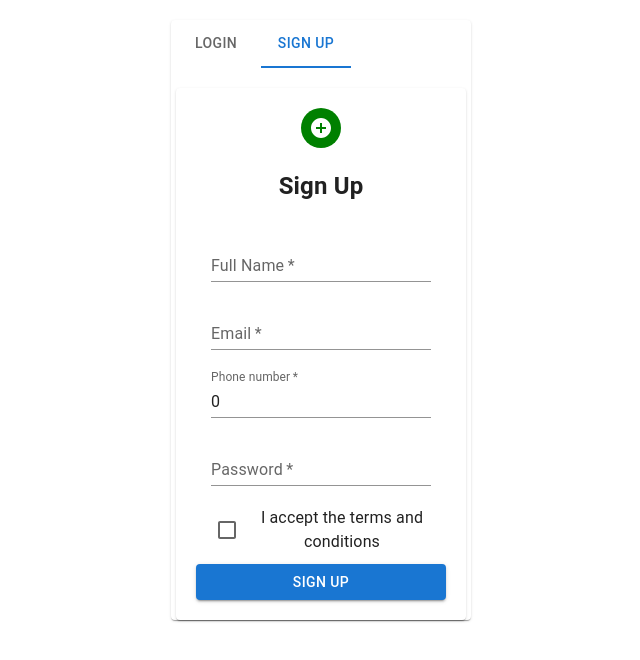
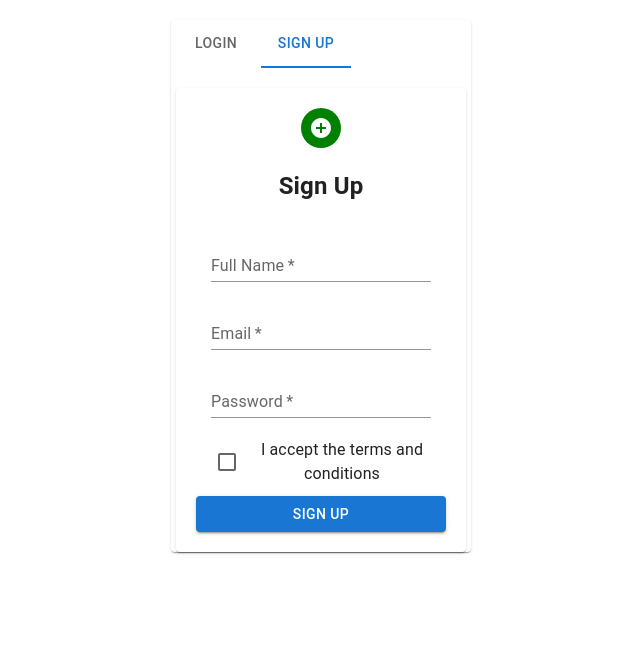
Before and after one commit to omar-elhajj00/shipping-fullstack, a React (Create React App) app in the folder front-end/: page / in a window 1280 px wide. Both pictures are taken after a click on the tab "SIGN UP". Shown: the top 660 px of the page, without its empty margins (319-959 px from the left). Built offline with nearby package versions, Linux system fonts and the light colour scheme; no server answers.

Commit message:
fix the register api in react

```diff
--- a/front-end/src/components/SignUp.jsx
+++ b/front-end/src/components/SignUp.jsx
@@ -14,18 +14,12 @@ const SignUp = () => {
     const [user, setUser] = useState({
         name: "",
         email: "",
-        phoneNumber: 0,
         password: ""
     });
-    const {name, email, phoneNumber, password} =user;
+    const {name, email, password} =user;
 
     const onInputChange = e => {
-        setUser({ ...user, [e.target.name]: e.target.value});
-    }
-
-    async function signup() {
-        let results= await axios.post("http://127.0.0.1:8000/api/register", user);
-        return results;
+        setUser({ ...user, [e.target.name]: e.target.value });
     }
 
     return(
@@ -38,12 +32,12 @@ const SignUp = () => {
 
                 <TextField label="Full Name" placeholder="Fist name, last name" name="name" value= {name} variant="standard" fullwidth required style={inputStyle} onChange={e => onInputChange(e)}/>
                 <TextField label="Email" placeholder="Enter you Email"  name="email" value= {email} variant="standard" fullwidth required style={inputStyle} onChange={e => onInputChange(e)}/>
-                <TextField label="Phone number" type="number" placeholder="Enter you Phone number" name="phoneNumber" value= {phoneNumber} variant="standard" fullwidth required style={inputStyle} onChange={e => onInputChange(e)}/>
+                {/* <TextField label="Phone number" placeholder="Enter you Phone number" name="phoneNumber" value= {phoneNumber} variant="standard" fullwidth required style={inputStyle} onChange={e => onInputChange(e)}/> */}
                 <TextField label="Password" placeholder="Enter you username" name="password" value= {password} type="password" variant="standard" fullwidth required style={inputStyle} onChange={e => onInputChange(e)}/>
                 <FormGroup>
                     <FormControlLabel control={<Checkbox />} label="I accept the terms and conditions" style={inputStyle} />
                 </FormGroup>
-                <Button type="submit" color="primary" variant="contained" onClick={signup()} fullWidth>Sign Up</Button>
+                <Button type="submit" color="primary" variant="contained" onClick={()=>signUpApi(user)} fullWidth>Sign Up</Button>
             </Paper>
         </Grid>
     )
```
